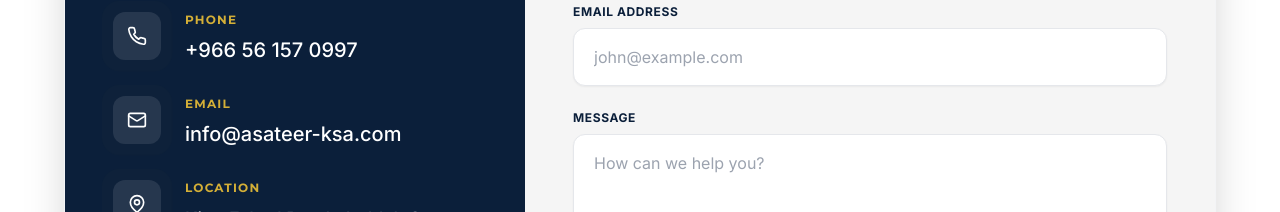
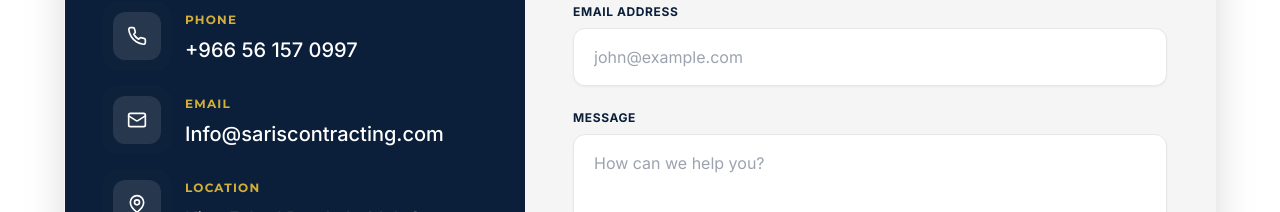
Before and after one commit to mhdnaseeel/sariscontracting.com, a React (Vite) app: page / in a window 1280 px wide. Shown: the part 4820-5032 px from the top of the page. Built offline with nearby package versions, Linux system fonts and the light colour scheme.

Commit message:
fix: update contact email to Info@sariscontracting.com

```diff
--- a/src/components/Contact.jsx
+++ b/src/components/Contact.jsx
@@ -46,7 +46,7 @@
                   </div>
                   <div>
                     <h4 className="font-bold text-xs uppercase tracking-widest text-brand-gold mb-2">Email</h4>
-                    <a href="mailto:info@asateer-ksa.com" className="text-xl font-medium hover:text-brand-gold transition-colors break-all">info@asateer-ksa.com</a>
+                    <a href="mailto:Info@sariscontracting.com" className="text-xl font-medium hover:text-brand-gold transition-colors break-all">Info@sariscontracting.com</a>
                   </div>
                 </div>
 
```
